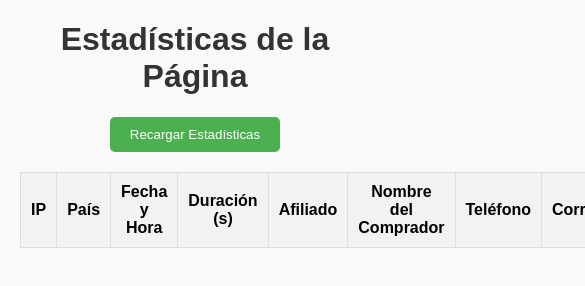
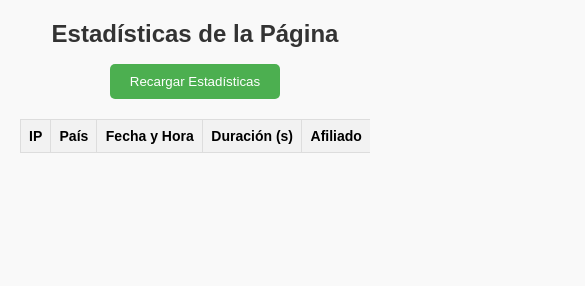
Before and after one commit to HCoreBeat/Pagina-de-Estadisticas, a plain HTML site: page index.html in a window 390 px wide. Shown: the top 286 px of the page, 585 px wide, since content can reach past the window. Drawn offline with Linux system fonts and the light colour scheme; no server answers.

Commit message:
Update index.html

```diff
--- a/index.html
+++ b/index.html
@@ -14,10 +14,15 @@
             text-align: center;
             color: #333;
         }
+        .table-container {
+            width: 100%;
+            overflow-x: auto; /* Permite el desplazamiento horizontal en dispositivos pequeños */
+            margin: 20px 0;
+        }
         table {
             width: 100%;
             border-collapse: collapse;
-            margin: 20px 0;
+            min-width: 800px; /* Ancho mínimo para la tabla */
         }
         table, th, td {
             border: 1px solid #ddd;
@@ -42,11 +47,21 @@
         button:hover {
             background-color: #45a049;
         }
+        @media (max-width: 768px) {
+            th, td {
+                padding: 8px;
+                font-size: 14px;
+            }
+            h1 {
+                font-size: 24px;
+            }
+        }
     </style>
 </head>
 <body>
     <h1>Estadísticas de la Página</h1>
     <button id="reload-button">Recargar Estadísticas</button>
+    <div class="table-container">
         <table id="estadisticas-table">
             <thead>
                 <tr>
@@ -66,6 +81,7 @@
                 <!-- Aquí se llenarán las estadísticas dinámicamente -->
             </tbody>
         </table>
+    </div>
 
     <script src="estadisticas.js"></script>
 </body>
```
Lines whose indentation alone changed are shown as unchanged.
